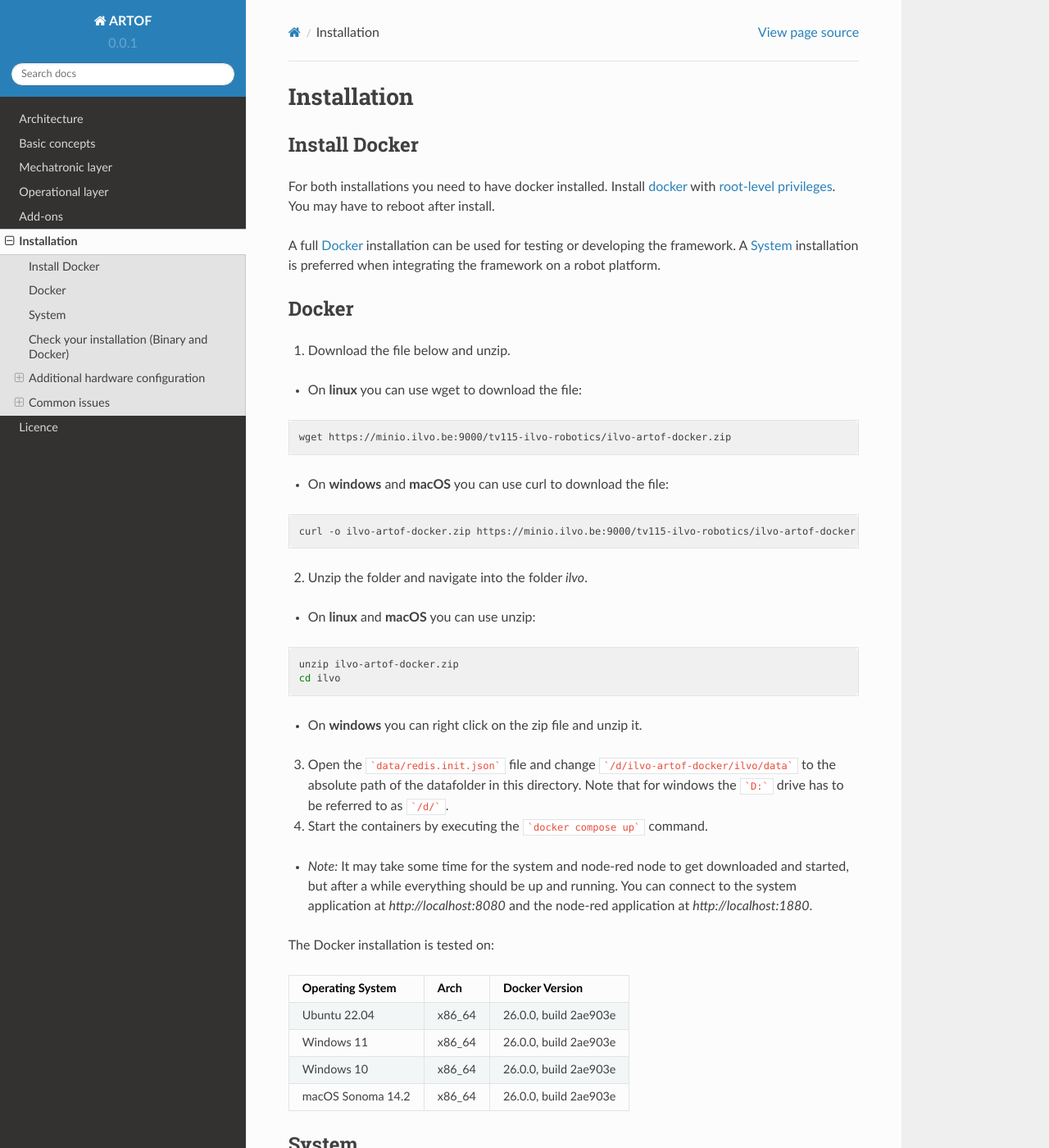
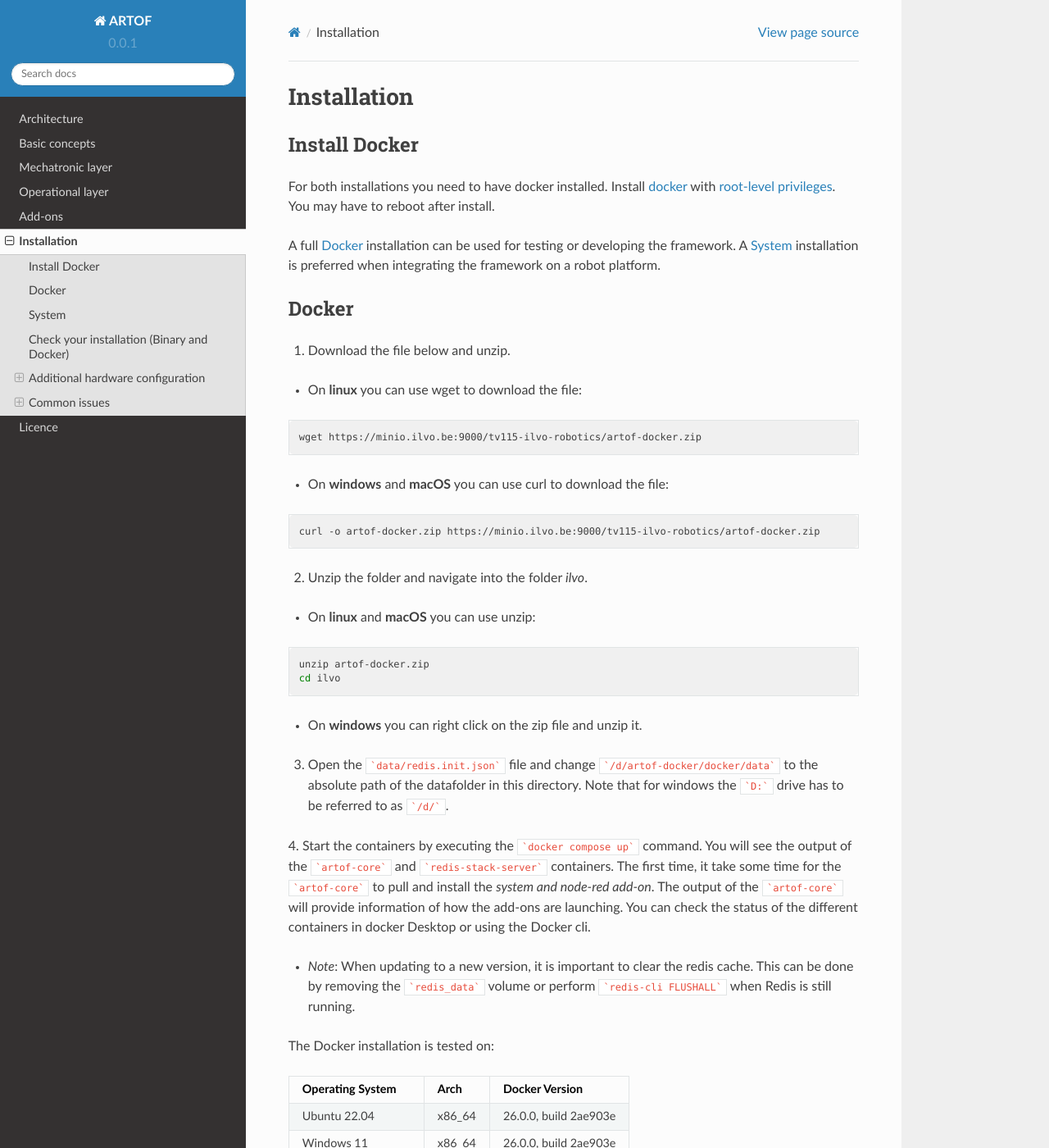
Before and after one commit to artof-ilvo/artof-ilvo.github.io, a Sphinx documentation site: the page built from docs/source/installation.rst, in a window 1280 px wide and 1400 px high. Shown: the whole window at 82% size. Built offline with Sphinx 7.4.7 and the Read the Docs theme 2.0.0, drawn with Linux system fonts in a browser that asks for light colours; some of the changed text lies outside the part shown.

Commit message:
Update Installation.rst

````diff
--- a/docs/source/installation.rst
+++ b/docs/source/installation.rst
@@ -22,14 +22,14 @@ Docker
 
 .. code-block:: bash
 
-	wget https://minio.ilvo.be:9000/tv115-ilvo-robotics/ilvo-artof-docker.zip
+	wget https://minio.ilvo.be:9000/tv115-ilvo-robotics/artof-docker.zip
 
 
 + On **windows** and **macOS** you can use curl to download the file:
 
 .. code-block:: bash
 
-	curl -o ilvo-artof-docker.zip https://minio.ilvo.be:9000/tv115-ilvo-robotics/ilvo-artof-docker.zip
+	curl -o artof-docker.zip https://minio.ilvo.be:9000/tv115-ilvo-robotics/artof-docker.zip
 
 2. Unzip the folder and navigate into the folder `ilvo`.
 
@@ -37,16 +37,19 @@ Docker
 
 .. code-block:: bash
 
-	unzip ilvo-artof-docker.zip
+	unzip artof-docker.zip
 	cd ilvo
 
 + On **windows** you can right click on the zip file and unzip it.
 
-3. Open the ```data/redis.init.json``` file and change ```/d/ilvo-artof-docker/ilvo/data``` to the absolute path of the datafolder in this directory. Note that for windows the ```D:``` drive has to be referred to as ```/d/```.
+3. Open the ```data/redis.init.json``` file and change ```/d/artof-docker/docker/data``` to the absolute path of the datafolder in this directory. Note that for windows the ```D:``` drive has to be referred to as ```/d/```.
 
-4. Start the containers by executing the ```docker compose up``` command.
+4. Start the containers by executing the ```docker compose up``` command. You will see the output of the ```artof-core``` and ```redis-stack-server``` containers.
+The first time, it take some time for the ```artof-core``` to pull and install the *system and node-red add-on*.
+The output of the ```artof-core``` will provide information of how the add-ons are launching.
+You can check the status of the different containers in docker Desktop or using the Docker cli.
 
-+ *Note:* It may take some time for the system and node-red node to get downloaded and started, but after a while everything should be up and running. You can connect to the system application at `http://localhost:8080` and the node-red application at `http://localhost:1880`.
++ *Note*: When updating to a new version, it is important to clear the redis cache. This can be done by removing the ```redis_data``` volume or perform ```redis-cli FLUSHALL``` when Redis is still running.
 
 The Docker installation is tested on:
 
@@ -105,9 +108,13 @@ The binary installation is tested on:
 Check your installation (Binary and Docker)
 -------------------------------------------
 
-You can now browse for the first time to the *system add-on web page* at `http://<ip-robot> <http://localhost>`_.
+Now, you can now browse for the first time to the *system add-on web page*.
 
-Browse to the *Tab Map* and toggle the ```Sim``` button twice. You should now see the robot as shown in *Figure 1*.
++ For the system installation, browse to `http://<ip-robot> <http://localhost>`_.
+
++ For the docker installation, browse to `http://<ip-robot>:8080 <http://localhost:8080>`_.
+
+Next, browse to the *Tab Map* and toggle the ```Sim``` button twice. You should now see the robot as shown in *Figure 1*.
 
 .. figure:: images/fig_robotframework_first_view.png
 	:width: 90%
````
